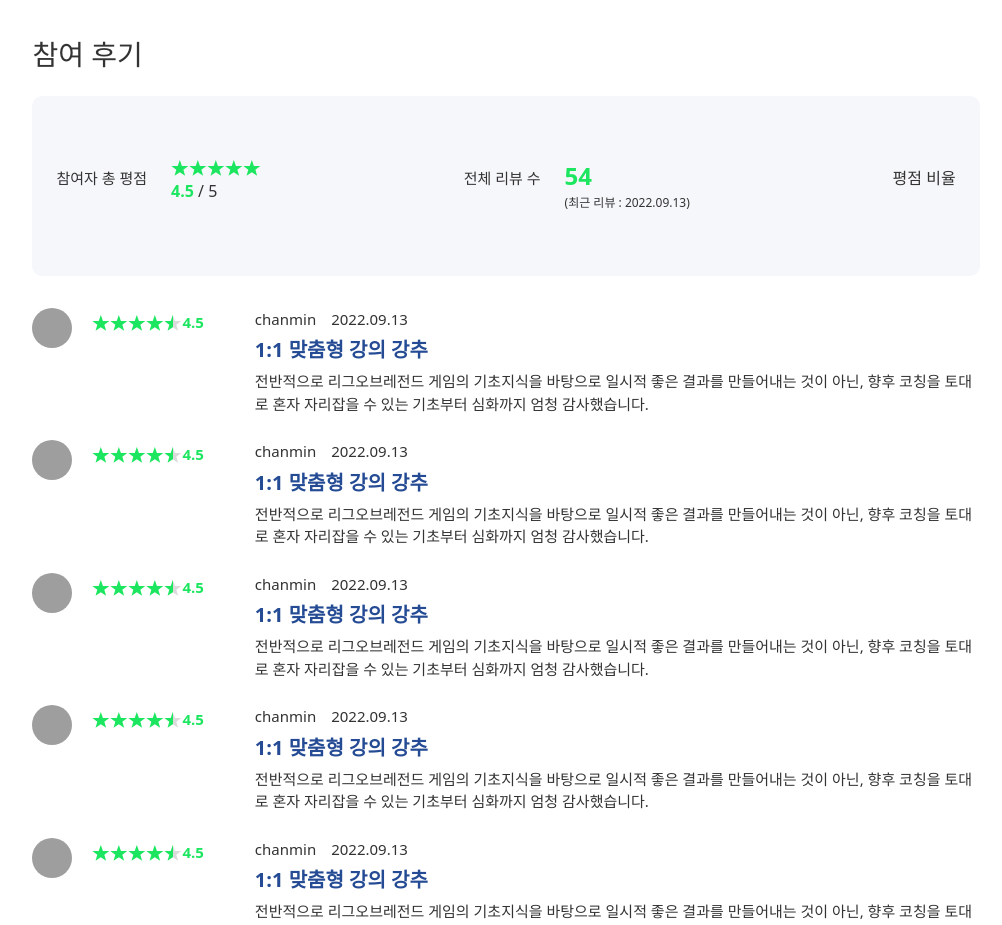
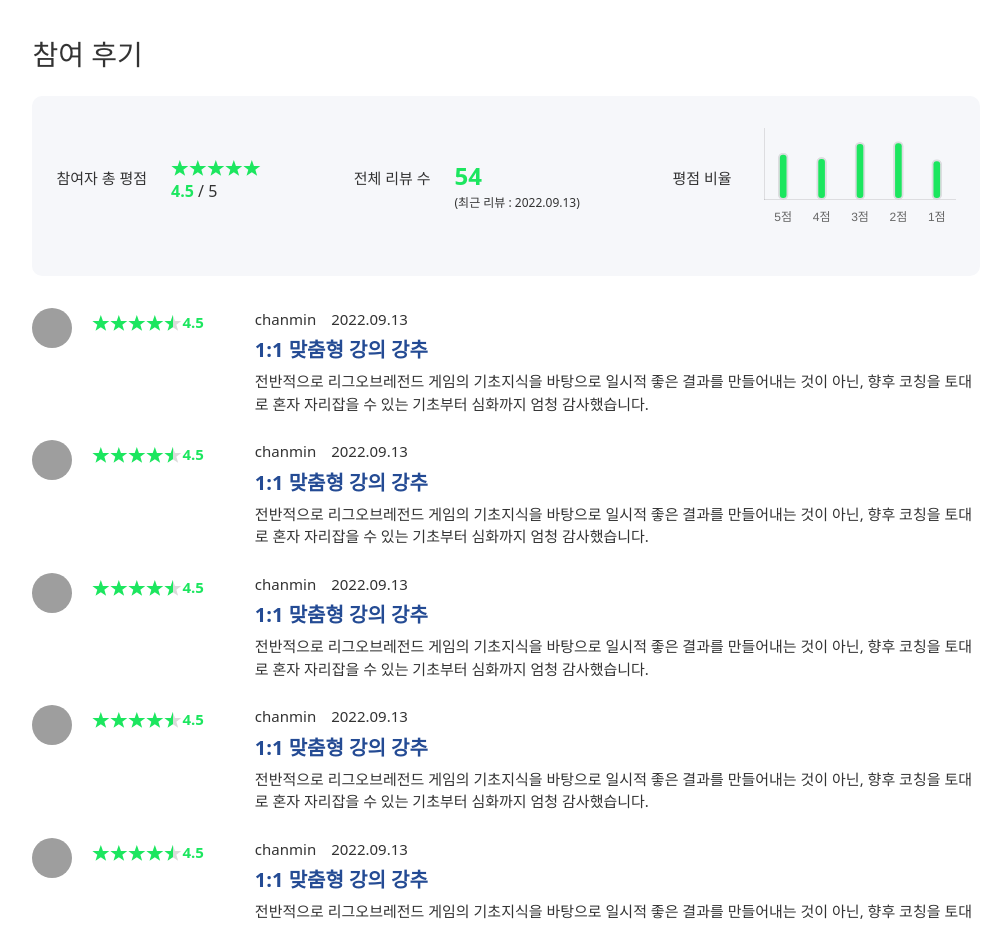
Before and after one commit to C17AN/witge, a Next.js app: page /leader/1 in a window 1280 px wide. Shown: the part 1185-2110 px from the top of the page, without its empty margins (134-1136 px from the left). Built offline with nearby package versions, Linux system fonts and the light colour scheme; grey boxes are pictures that could not be loaded.

Commit message:
feat: 평점 비율 chart

```diff
--- /dev/null
+++ b/components/pages/leaders/Introduction/RatingChart.tsx
@@ -0,0 +1,84 @@
+import React, { useEffect } from "react";
+import { css } from "@emotion/react";
+import {
+  Chart as ChartJS,
+  CategoryScale,
+  LinearScale,
+  BarElement,
+  Title,
+  Tooltip,
+  Legend,
+  Filler,
+} from "chart.js";
+ChartJS.register(
+  CategoryScale,
+  LinearScale,
+  BarElement,
+  Tooltip,
+  Legend,
+  Title,
+  Filler
+);
+import { Bar } from "react-chartjs-2";
+
+type Props = {
+  ratingCount: number[];
+};
+
+const labels = ["5점", "4점", "3점", "2점", "1점"];
+const data = (rating: number[]) => {
+  return {
+    labels: labels,
+    datasets: [
+      {
+        data: rating,
+        borderWidth: 2,
+        backgroundColor: "#1CE65F",
+        borderRadius: Number.MAX_VALUE,
+        borderSkipped: false,
+        barThickness: 10,
+      },
+    ],
+  };
+};
+
+const RatingChart = ({ ratingCount }: Props) => {
+  return (
+    <div
+      css={css`
+        width: 200px;
+      `}
+    >
+      <Bar
+        data={data(ratingCount)}
+        width={400}
+        height={200}
+        options={{
+          scales: {
+            y: {
+              beginAtZero: true,
+              grid: {
+                display: false,
+              },
+              ticks: {
+                display: false,
+              },
+            },
+            x: {
+              grid: {
+                display: false,
+              },
+            },
+          },
+          plugins: {
+            legend: {
+              display: false,
+            },
+          },
+        }}
+      />
+    </div>
+  );
+};
+
+export default RatingChart;
--- a/components/pages/leaders/Introduction/ReviewSummary.tsx
+++ b/components/pages/leaders/Introduction/ReviewSummary.tsx
@@ -2,6 +2,7 @@ import { css } from "@emotion/react";
 import styled from "@emotion/styled";
 import React from "react";
 import StarRating from "../../../common/StarRating";
+import RatingChart from "./RatingChart";
 
 type Props = {};
 
@@ -88,7 +89,22 @@ const ReviewSummary = (props: Props) => {
             </p>
           </div>
         </div>
-        <div>평점 비율</div>
+        <div
+          css={css`
+            display: flex;
+            align-items: center;
+          `}
+        >
+          <div
+            css={css`
+              font-size: 15px;
+              margin-right: 24px;
+            `}
+          >
+            평점 비율
+          </div>
+          <RatingChart ratingCount={[65, 59, 80, 81, 56]}></RatingChart>
+        </div>
       </div>
     </Container>
   );
--- a/package.json
+++ b/package.json
@@ -13,9 +13,11 @@
     "@emotion/styled": "^11.10.4",
     "@types/react-star-ratings": "^2.3.0",
     "bootstrap": "^5.2.2",
+    "chart.js": "^4.0.1",
     "next": "12.3.1",
     "react": "18.2.0",
     "react-bootstrap": "^2.5.0",
+    "react-chartjs-2": "^5.0.1",
     "react-dom": "18.2.0",
     "react-icons": "^4.6.0",
     "react-star-ratings": "^2.3.0"
```
Also changed, not shown: 1 other file (tests, documents, lock files or other folders).
